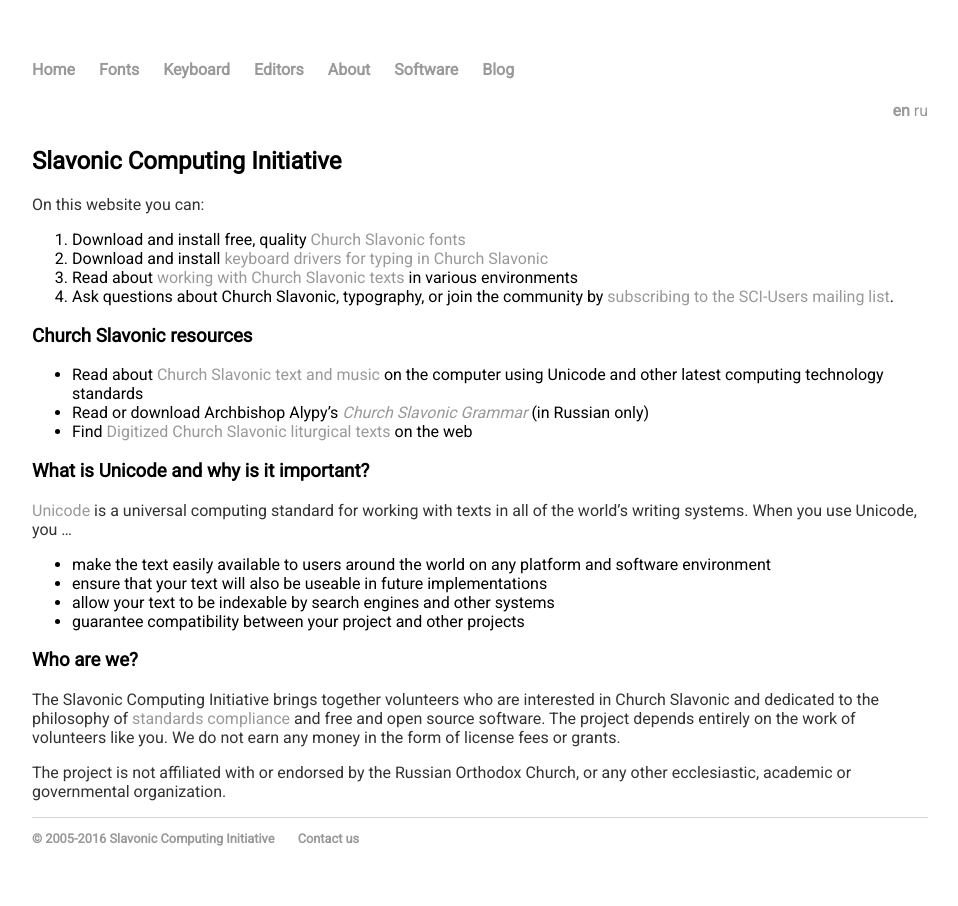
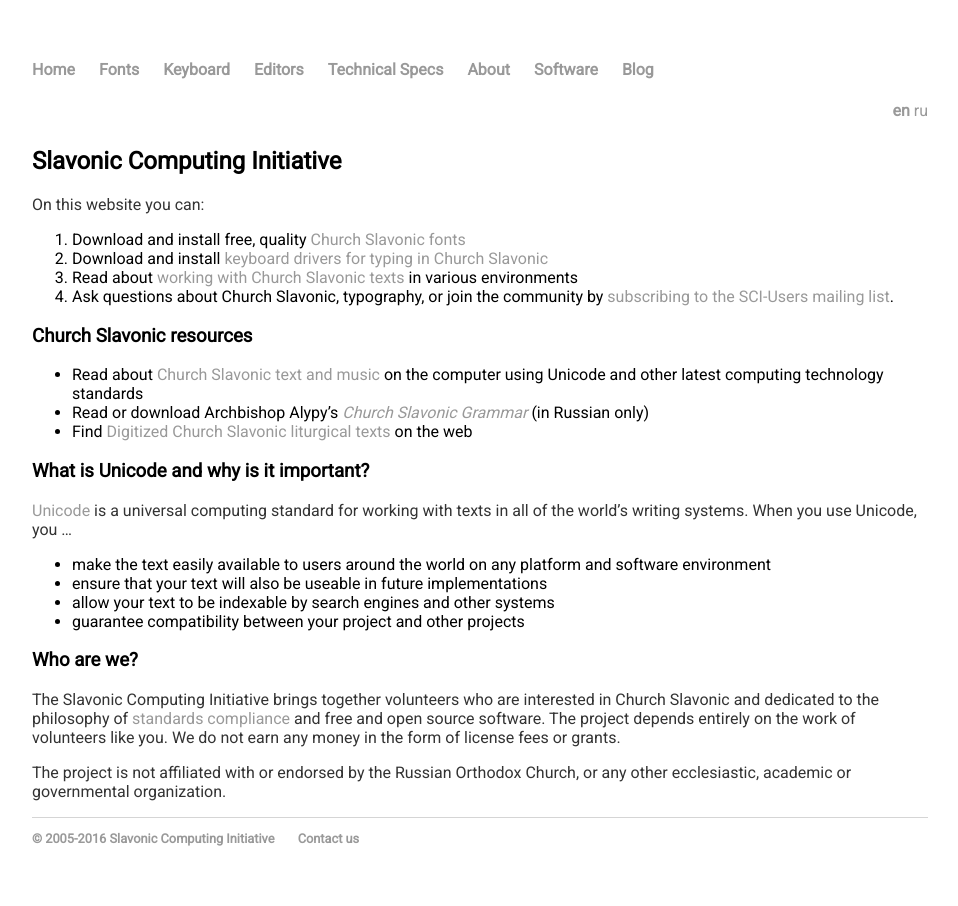
Before and after one commit to slavonic/slavonic.github.io, a Jekyll site: the page built from index.md, in a window 1280 px wide. Shown: the whole page, without its empty margins (160-1118 px from the left). Built offline with Jekyll 4.4.1, drawn with Linux system fonts in a browser that asks for light colours; our own code applies the rules of GitHub Pages for plain Markdown files.

Commit message:
Update nav.yaml

```diff
--- a/_data/nav.yaml
+++ b/_data/nav.yaml
@@ -7,6 +7,8 @@ en:
     link:  /keyboard.html
   - title: Editors
     link:  /users.html
+  - title: Technical Specs
+    link:  /dox
   - title: About
     link:  /about
   - title: Software
@@ -23,6 +25,8 @@ ru:
     link:  /ru/keyboard.html
   - title: Набор
     link:  /ru/users.html
+  - title: Документация
+    link:  /ru/dox
   - title: Инфо
     link:  /ru/info
   - title: Программы
```
